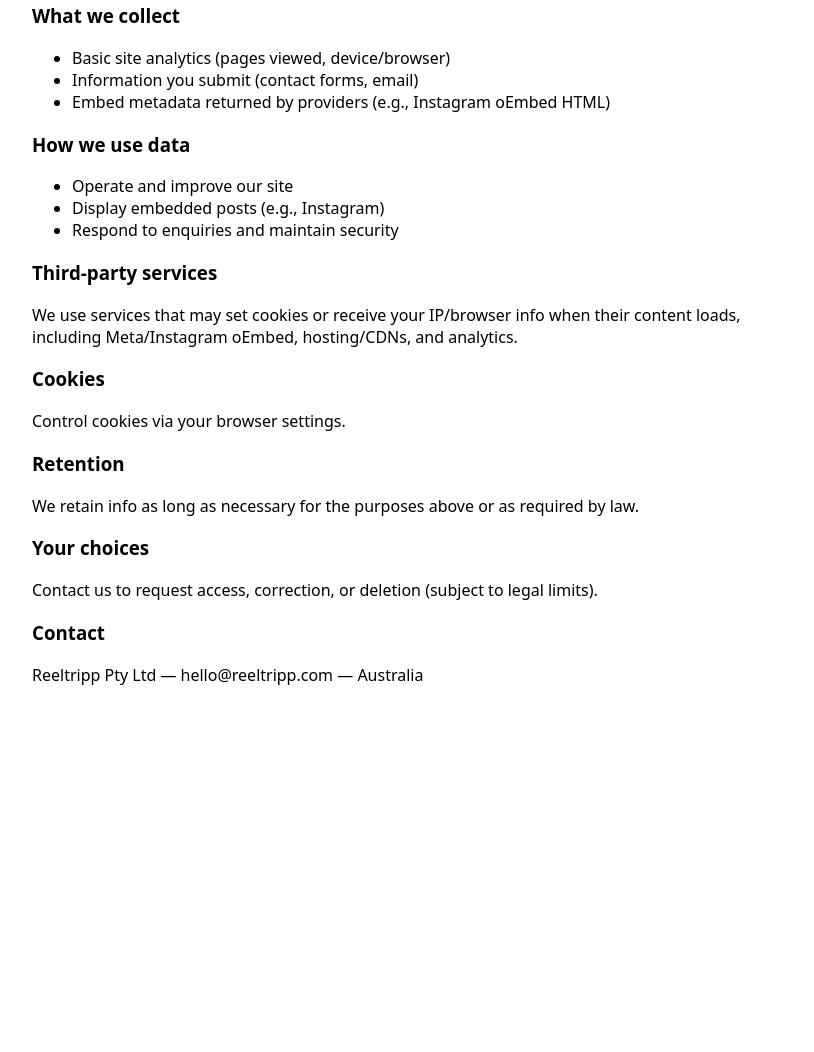
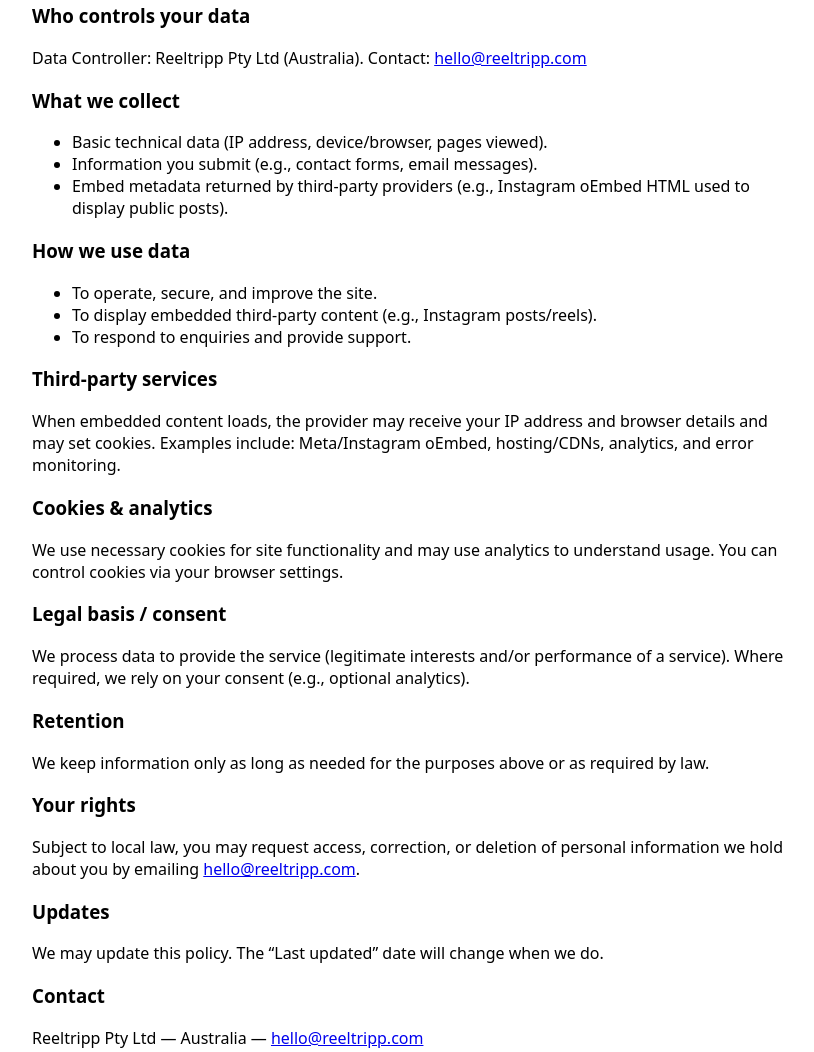
Before and after one commit to JasonRichmond95/reeltripp-oembed-test, a plain HTML site: page privacy.html in a window 1280 px wide. Shown: the part 210-1262 px from the top of the page, without its empty margins (228-1042 px from the left). Before the commit the page ends 944 px from the top, so only its background shows below. Drawn offline with Linux system fonts and the light colour scheme.

Commit message:
Update privacy.html

```diff
--- a/privacy.html
+++ b/privacy.html
@@ -4,17 +4,46 @@
 <main style="max-width:760px;margin:48px auto;padding:0 16px;font-family:system-ui,Segoe UI,Roboto,sans-serif">
   <h1>Privacy Policy — Reeltripp</h1>
   <p><em>Last updated: 14 August 2025</em></p>
+
   <p>Reeltripp Pty Ltd (“Reeltripp”, “we”, “us”) operates a content discovery website featuring travel experiences and creator posts.</p>
+
+  <h3>Who controls your data</h3>
+  <p>Data Controller: Reeltripp Pty Ltd (Australia). Contact: <a href="mailto:hello@reeltripp.com">hello@reeltripp.com</a></p>
+
   <h3>What we collect</h3>
-  <ul><li>Basic site analytics (pages viewed, device/browser)</li><li>Information you submit (contact forms, email)</li><li>Embed metadata returned by providers (e.g., Instagram oEmbed HTML)</li></ul>
+  <ul>
+    <li>Basic technical data (IP address, device/browser, pages viewed).</li>
+    <li>Information you submit (e.g., contact forms, email messages).</li>
+    <li>Embed metadata returned by third‑party providers (e.g., Instagram oEmbed HTML used to display public posts).</li>
+  </ul>
+
   <h3>How we use data</h3>
-  <ul><li>Operate and improve our site</li><li>Display embedded posts (e.g., Instagram)</li><li>Respond to enquiries and maintain security</li></ul>
+  <ul>
+    <li>To operate, secure, and improve the site.</li>
+    <li>To display embedded third‑party content (e.g., Instagram posts/reels).</li>
+    <li>To respond to enquiries and provide support.</li>
+  </ul>
+
   <h3>Third‑party services</h3>
-  <p>We use services that may set cookies or receive your IP/browser info when their content loads, including Meta/Instagram oEmbed, hosting/CDNs, and analytics.</p>
-  <h3>Cookies</h3><p>Control cookies via your browser settings.</p>
-  <h3>Retention</h3><p>We retain info as long as necessary for the purposes above or as required by law.</p>
-  <h3>Your choices</h3><p>Contact us to request access, correction, or deletion (subject to legal limits).</p>
+  <p>When embedded content loads, the provider may receive your IP address and browser details and may set cookies. Examples include:
+    Meta/Instagram oEmbed, hosting/CDNs, analytics, and error monitoring.</p>
+
+  <h3>Cookies & analytics</h3>
+  <p>We use necessary cookies for site functionality and may use analytics to understand usage. You can control cookies via your browser settings.</p>
+
+  <h3>Legal basis / consent</h3>
+  <p>We process data to provide the service (legitimate interests and/or performance of a service). Where required, we rely on your consent (e.g., optional analytics).</p>
+
+  <h3>Retention</h3>
+  <p>We keep information only as long as needed for the purposes above or as required by law.</p>
+
+  <h3>Your rights</h3>
+  <p>Subject to local law, you may request access, correction, or deletion of personal information we hold about you by emailing <a href="mailto:hello@reeltripp.com">hello@reeltripp.com</a>.</p>
+
+  <h3>Updates</h3>
+  <p>We may update this policy. The “Last updated” date will change when we do.</p>
+
   <h3>Contact</h3>
-  <p>Reeltripp Pty Ltd — hello@reeltripp.com — Australia</p>
+  <p>Reeltripp Pty Ltd — Australia — <a href="mailto:hello@reeltripp.com">hello@reeltripp.com</a></p>
 </main>
 </html>
```
